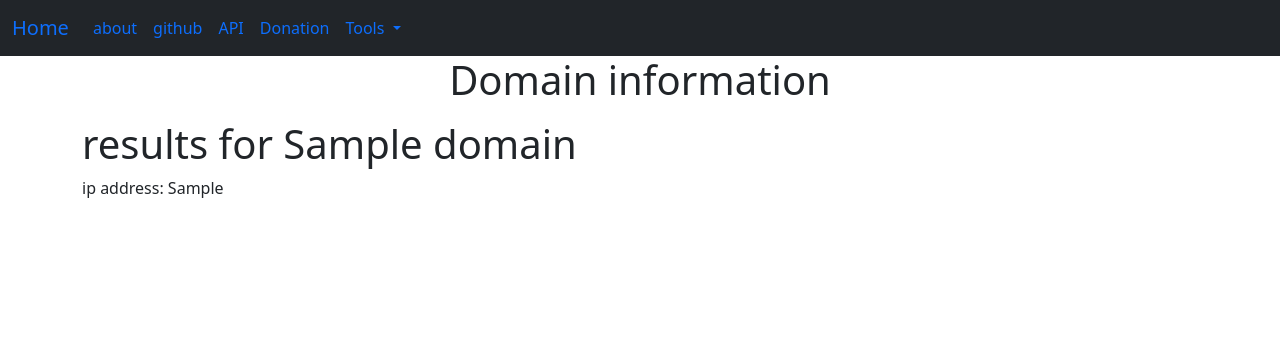
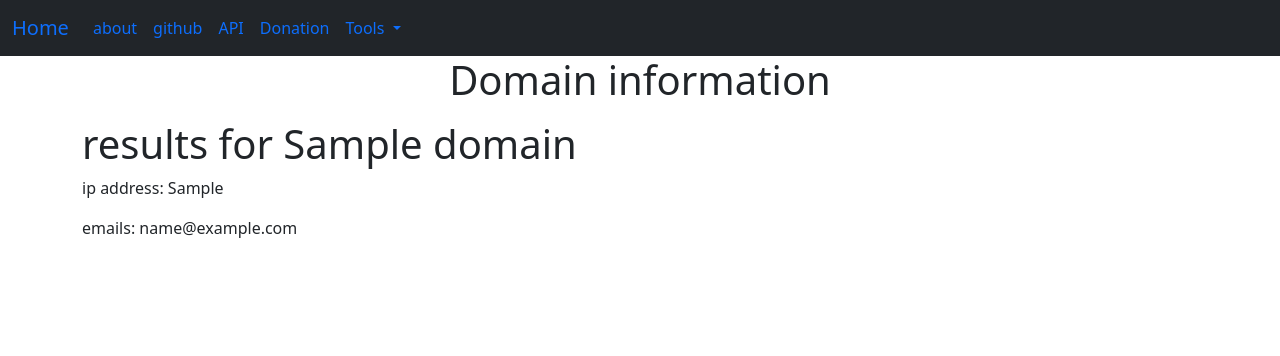
Before and after one commit to iamjavad/wtfdomain, a Flask app: template templates/index.html in a window 1280 px wide. Shown: the top 356 px of the page. Run offline with Flask 2, Linux system fonts and the light colour scheme; the template is opened without the code that fills it: values that come from a table or form of the project are taken from there, most other values are stand-ins (such as "Sample title", 1, 10 or a date in 2020).

Commit message:
add emails in results

```diff
--- a/templates/results.html
+++ b/templates/results.html
@@ -1,4 +1,5 @@
 <html>
     <h3 class="display-6">results for {{ Domain }}</h3>
     <p>ip address: {{ ip }}</p>
+    <p>emails: {{ emails }}</p>
 </html>
```
